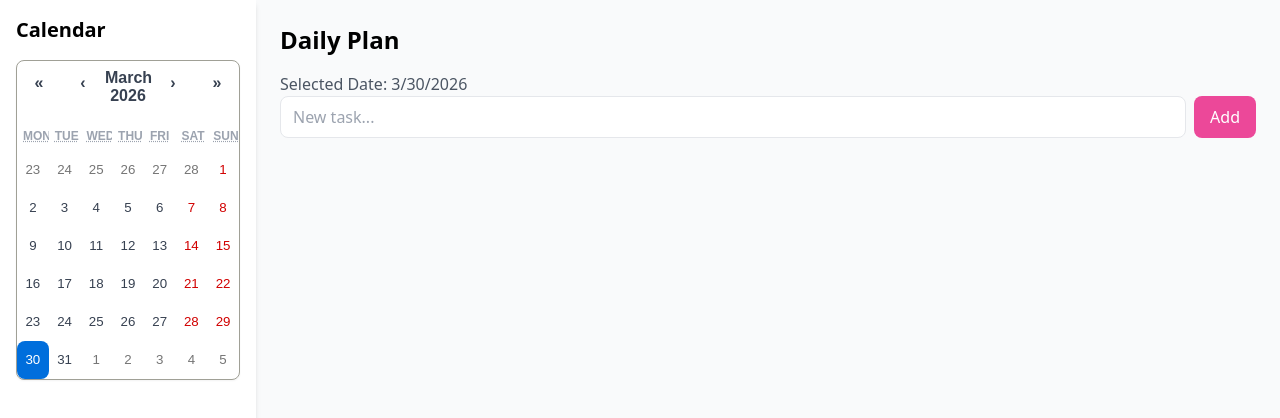
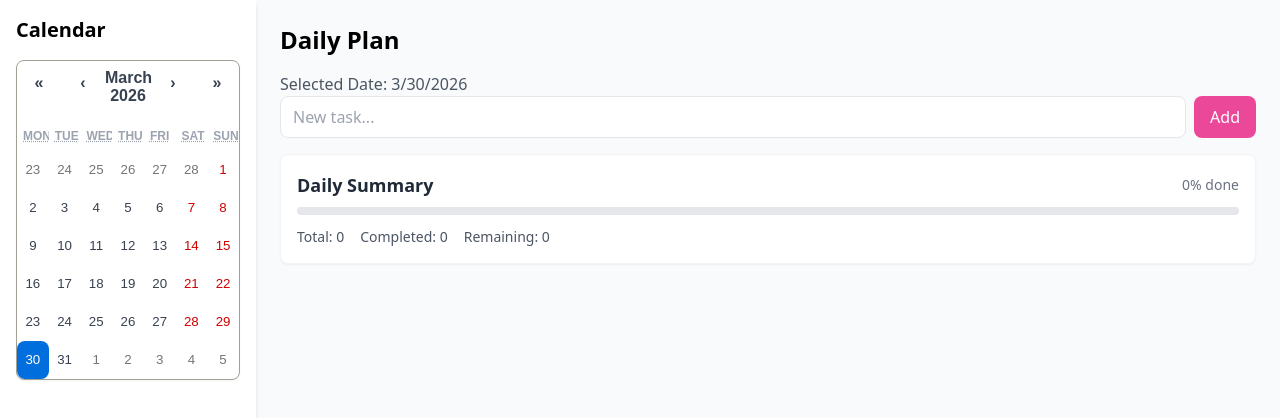
Before and after one commit to pkindalov/Studyflow, a React (Vite) app: page / in a window 1280 px wide. Shown: the top 418 px of the page. Built offline with nearby package versions, Linux system fonts and the light colour scheme.

Commit message:
Added simple daily summary

```diff
--- a/src/App.jsx
+++ b/src/App.jsx
@@ -27,6 +27,13 @@ function App() {
 
   const taskInputRef = useRef(null);
   const dateKey = formatDateKey(selectedDate);
+
+  const tasksForDay = tasks[dateKey] || [];
+  const totalTasks = tasksForDay.length;
+  const completedTasks = tasksForDay.filter((t) => t.done).length;
+  const remainingTasks = totalTasks - completedTasks;
+  const progress =
+    totalTasks === 0 ? 0 : Math.round((completedTasks / totalTasks) * 100);
 
   const addTask = function (text) {
     setTasks((prev) => ({
@@ -126,6 +133,30 @@ function App() {
             Add
           </button>
         </div>
+
+        <div className="mb-4 p-4 bg-white rounded-lg shadow-sm border border-gray-100">
+          <div className="flex justify-between items-center mb-2">
+            <h2 className="text-lg font-semibold text-gray-800">
+              Daily Summary
+            </h2>
+            <span className="text-sm text-gray-500">{progress}% done</span>
+          </div>
+
+          {/* Progress bar */}
+          <div className="w-full h-2 bg-gray-200 rounded-full overflow-hidden mb-3">
+            <div
+              className="h-full bg-pink-500 transition-all"
+              style={{ width: `${progress}%` }}
+            ></div>
+          </div>
+
+          <div className="text-sm text-gray-600 flex gap-4">
+            <span>Total: {totalTasks}</span>
+            <span>Completed: {completedTasks}</span>
+            <span>Remaining: {remainingTasks}</span>
+          </div>
+        </div>
+
         <ul className="space-y-2">
           {(tasks[dateKey] || []).map((task) => (
             <li
```
